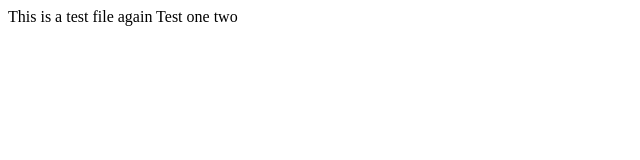
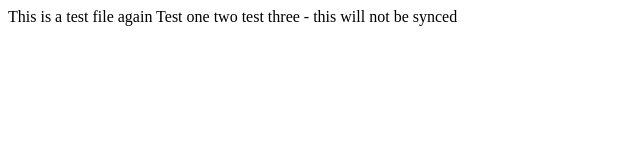
Before and after one commit to MarkoDonnell90/hello-world, a plain HTML site: page index.html in a window 1280 px wide. Shown: the whole page, without its empty margins (0-640 px from the left). Drawn offline with Linux system fonts and the light colour scheme.

Commit message:
test sync

```diff
--- a/index.html
+++ b/index.html
@@ -4,6 +4,7 @@
     <p1>
       This is a test file again
       Test one two
+test three - this will not be synced
     </p1>
   </div>
 
```
